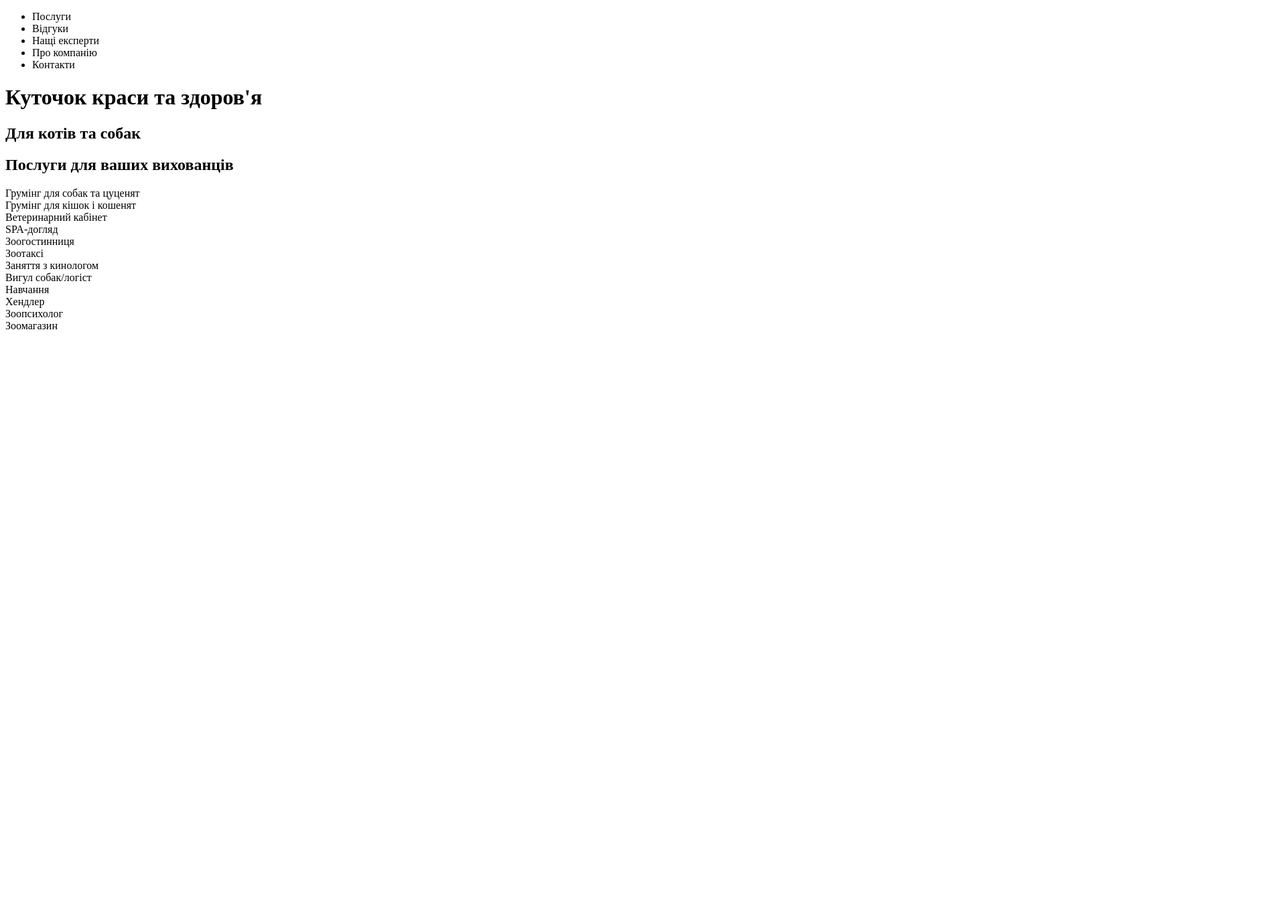
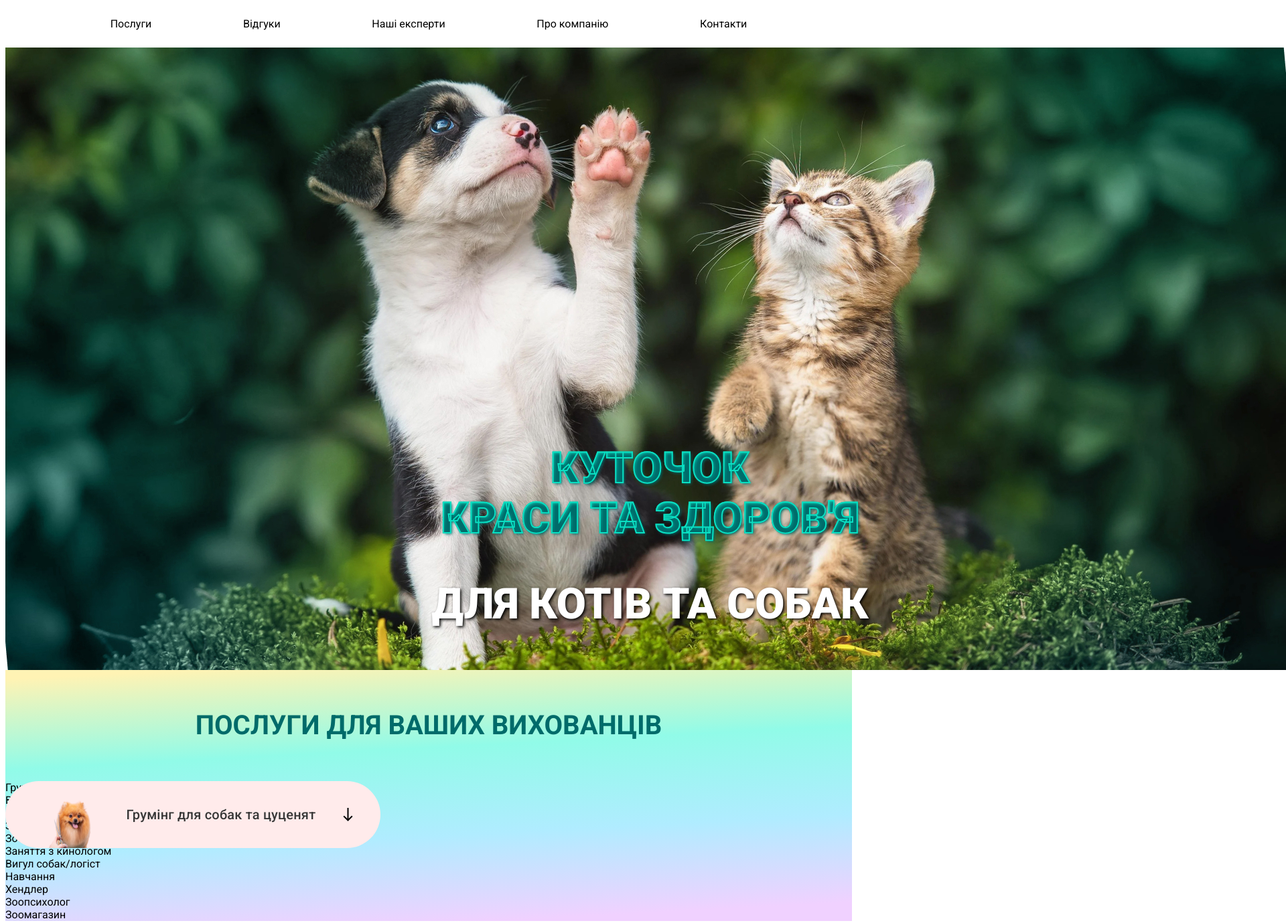
Before and after one commit to lizanov1/animals-web, a plain HTML site: page index.html in a window 1280 px wide. Shown: the whole page at 67% size, 1920 px wide, since content can reach past the window. Before the commit the page ends 800 px from the top, so only its background shows below. Drawn offline with nearby package versions, Linux system fonts and the light colour scheme.

Commit message:
Add styles and scripts files. Begin develop header and main sections

```diff
--- a/index.html
+++ b/index.html
@@ -4,36 +4,53 @@
     <meta charset="UTF-8">
     <meta name="viewport" content="width=device-width, initial-scale=1.0">
     <title>Animals</title>
+    <link rel="preconnect" href="https://fonts.googleapis.com">
+    <link rel="preconnect" href="https://fonts.gstatic.com" crossorigin>
+    <link href="https://fonts.googleapis.com/css2?family=Roboto:ital,wght@0,100;0,300;0,400;0,500;0,700;0,900;1,100;1,300;1,400;1,500;1,700;1,900&display=swap"
+          rel="stylesheet">
+    <link rel="stylesheet"
+          href="https://fonts.googleapis.com/css2?family=Material+Symbols+Outlined:opsz,wght,FILL,GRAD@24,400,0,0"/>
+    <link rel="stylesheet" href="styles.css">
 </head>
 <body>
-  <header>
+<header class="header">
     <ul>
         <li>Послуги</li>
         <li>Відгуки</li>
-        <li>Нащі експерти</li>
+        <li>Наші експерти</li>
         <li>Про компанію</li>
         <li>Контакти</li>
     </ul>
-  </header>
-  <main>
-    <h1>Куточок краси та здоров'я</h1>
-    <h2>Для котів та собак</h2>
-    <h2>Послуги для ваших вихованців</h2>
-    <div>
-        <div>Грумінг для собак та цуценят</div>
-        <div>Грумінг для кішок і кошенят</div>
-        <div>Ветеринарний кабінет</div>
-        <div>SPA-догляд</div>
-        <div>Зоогостинниця</div>
-        <div>Зоотаксі</div>
-        <div>Заняття з кинологом</div>
-        <div>Вигул собак/логіст</div>
-        <div>Навчання</div>
-        <div>Хендлер</div>
-        <div>Зоопсихолог</div>
-        <div>Зоомагазин</div>
+</header>
+<main class="main">
+    <div class="main-image">
+        <div class="main-text">
+            <h1 class="first">Куточок</h1>
+            <h1 class="second">краси та здоров'я</h1>
+        </div>
+        <h2 class="third">Для котів та собак</h2>
     </div>
-  </main>
-  <footer></footer>
+    <div class="services">
+        <h2 class="fourth">Послуги для ваших вихованців</h2>
+        <div class="grumming-dogs">
+            <img src="./img/grumming-dogs.png" width="108px" height="88px" alt="">
+            <p>Грумінг для собак та цуценят</p>
+            <span class="material-symbols-outlined">south</span>
+        </div>
+        <div class="grumming-cats">Грумінг для кішок і кошенят</div>
+        <div class="veterinary">Ветеринарний кабінет</div>
+        <div class="spa">SPA-догляд</div>
+        <div class="zoo-hotel">Зоогостинниця</div>
+        <div class="zoo-taxi">Зоотаксі</div>
+        <div class="zoo-veterinary">Заняття з кинологом</div>
+        <div class="walk-dogs">Вигул собак/логіст</div>
+        <div class="training">Навчання</div>
+        <div class="handler">Хендлер</div>
+        <div class="zoologist">Зоопсихолог</div>
+        <div class="zoo-shop">Зоомагазин</div>
+    </div>
+</main>
+<footer class="footer"></footer>
+<script src="scripts.js"></script>
 </body>
 </html>
--- /dev/null
+++ b/styles.css
@@ -0,0 +1,124 @@
+body {
+    font-family: 'Roboto', sans-serif;
+}
+
+.header ul {
+    display: flex;
+    justify-content: space-evenly;
+    align-items: center;
+    padding: 10px 20px;
+    background-color: #fff;
+
+    list-style-type: none;
+}
+
+.main {
+
+}
+
+.main-image {
+    width: 1925px;
+    height: 930px;
+    flex-shrink: 0;
+    background: url('./img/dog_and_cat.jpg'), lightgray -72.332px -138.079px / 103.222% 142.629% no-repeat;
+
+    display: flex;
+    flex-direction: column;
+    justify-content: flex-end;
+    align-items: center;
+}
+
+.main-text {
+    display: flex;
+    flex-direction: column;
+    justify-content: center;
+    align-items: center;
+    color: #0ADFC2;
+    -webkit-text-stroke: 2px #0ADFC2;
+    font-size: 64px;
+    font-style: normal;
+    font-weight: 900;
+    text-transform: uppercase;
+    text-shadow: 2px 2px 4px #006B6A;
+}
+
+.first {
+    background: linear-gradient(180deg, #0ADFC2 0%, #006B6A 100%);
+    background-clip: text;
+    -webkit-background-clip: text;
+    -webkit-text-fill-color: transparent;
+    font-size: 64px;
+    font-style: normal;
+    font-weight: 900;
+    margin: inherit;
+}
+
+.second {
+    background: linear-gradient(180deg, #0ADFC2 0%, #006B6A 100%);
+    /*background-clip: text;*/
+    -webkit-background-clip: text;
+    -webkit-text-fill-color: transparent;
+    font-size: 64px;
+    font-style: normal;
+    font-weight: 900;
+    margin: inherit;
+}
+
+.third {
+    width: 792px;
+    height: 83px;
+    flex-shrink: 0;
+    text-align: center;
+    color: #FFF;
+    font-size: 64px;
+    font-style: normal;
+    font-weight: 900;
+    /*line-height: 115.4%; !* 73.856px *!*/
+    text-transform: uppercase;
+    text-shadow: 2px 2px 4px #000000;
+}
+
+.fourth {
+    color: #006B6A;
+    font-size: 40px;
+    font-style: normal;
+    font-weight: 700;
+    line-height: 115.4%;
+    text-transform: uppercase;
+    margin: 0;
+    padding: 1.5em;
+    text-align: center;
+}
+
+.services {
+    background: linear-gradient(177deg, #FFF3B4 3.18%, #91FBE8 33.79%, #B0ECFF 63.91%, #F0D1FF 93.56%);
+}
+
+.grumming-dogs {
+    width: 559.741px;
+    height: 100px;
+    flex-shrink: 0;
+    border-radius: 50px;
+    background: #FFEBEB;
+    display: flex;
+    justify-content: space-evenly;
+    align-items: center;
+    position: absolute;
+}
+
+.grumming-dogs img {
+    width: 108px;
+    height: 88px;
+    flex-shrink: 0;
+    margin-top: 12px;
+}
+
+.grumming-dogs p {
+    color: #373737;
+    font-size: 20px;
+    font-style: normal;
+    font-weight: 500;
+    line-height: 115.4%; /* 23.08px */
+    letter-spacing: 0.2px;
+    /*margin-left: -40px;*/
+}
```
Also changed, not shown: img/dog_and_cat.jpg (added), img/grumming-dogs.png (added), scripts.js (added).
